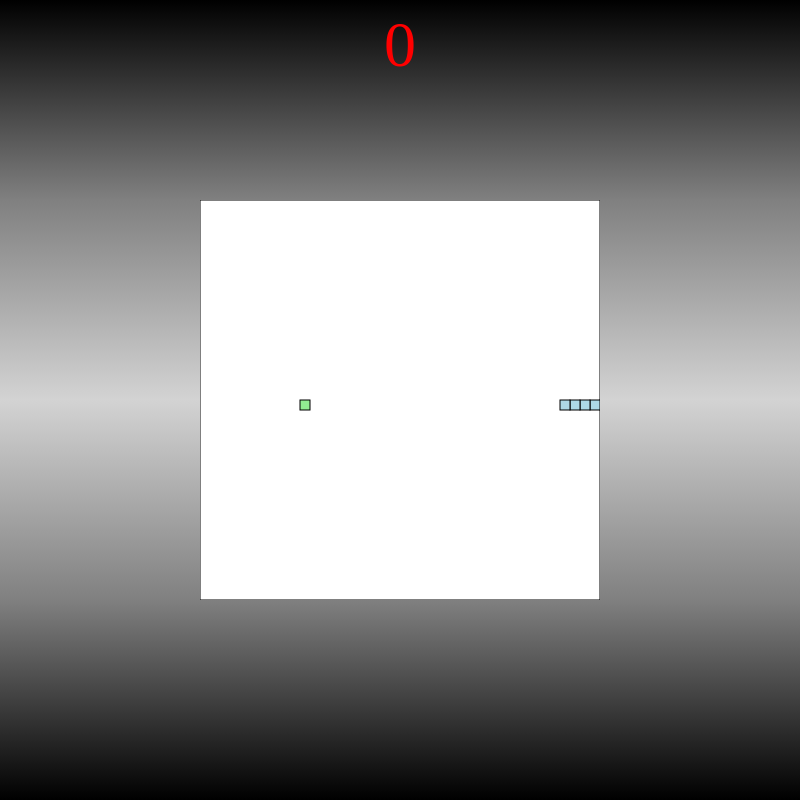
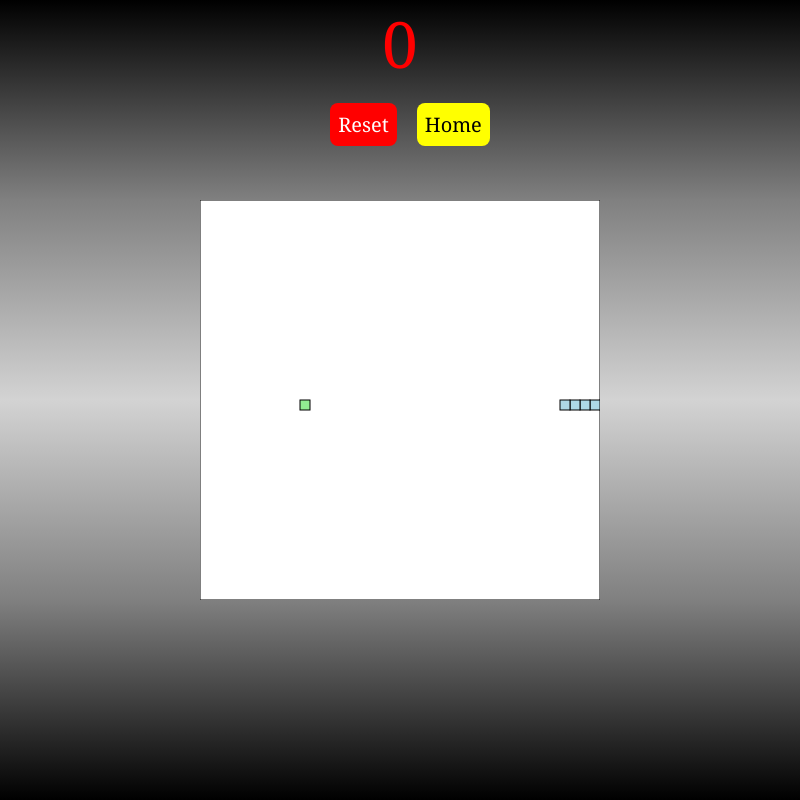
Before and after one commit to sKaiCzar/Electron-Arcade, an Electron app: page src/game/snake/snake.html in a window 800 px wide. Drawn offline with Linux system fonts and the light colour scheme.

Commit message:
snake-game edit and successful merging with tic-tac-toe

```diff
--- a/src/game/Tic-Tac-Toe/style.css
+++ b/src/game/Tic-Tac-Toe/style.css
@@ -55,6 +55,16 @@
   align-items: center;
   margin-top: 1em;
 }
+#exit{
+    background-color: yellow;
+    color: black;
+    padding: 8px;
+    border-radius: 8px;
+    border: none;
+    font-size: 20px;
+    margin-left: 1em;
+    cursor: pointer;
+}
 #reset {
   background-color: red;
   color: white;
--- a/src/game/snake/behaviour.js
+++ b/src/game/snake/behaviour.js
@@ -1,23 +1,23 @@
-document.addEventListener("DOMContentLoaded", function () {
-  pTag = document.querySelector("div");
-  newVal = document.createElement("p");
-  newVal.innerHTML = '';
-  pTag.appendChild(newVal);
-});
+// document.addEventListener("DOMContentLoaded", function () {
+//   pTag = document.querySelector("div");
+//   newVal = document.createElement("p");
+//   newVal.innerHTML = '';
+//   pTag.appendChild(newVal);
+// });
 // Async Tests Example
-/*
+
 window.onModulesLoaded = new Promise( function( resolve, reject ) {
   setTimeout(function() {
     pTag = document.querySelector("div");
     pTag.innerHTML = '';
     newVal = document.createElement("p");
-    newVal.innerHTML = 'Hello World';
+    newVal.innerHTML = '0';
     pTag.appendChild(newVal);
     resolve();
   }, 100)
 });
-*/
 
+let isGameActive = true;
 const board_border = 'black';
 const board_background = "white";
 const snake_col = 'lightblue';
@@ -46,6 +46,7 @@ let dy = 0;
 const snakeboard = document.getElementById("snakeboard");
 // Return a two dimensional drawing context
 const snakeboard_ctx = snakeboard.getContext("2d");
+new Promise(resolve => setTimeout(resolve, 1000));
 // Start game
 main();
 
@@ -56,7 +57,8 @@ document.addEventListener("keydown", change_direction);
 // main function called repeatedly to keep the game running
 function main() {
 
-    if (has_game_ended()) return;
+    if (has_game_ended())
+        return;
 
     changing_direction = false;
     setTimeout(function onTick() {
@@ -186,3 +188,30 @@ function move_snake() {
     snake.pop();
   }
 }
+
+
+function reset() {
+
+    snake = [
+      {x: 200, y: 200},
+      {x: 190, y: 200},
+      {x: 180, y: 200},
+      {x: 170, y: 200},
+      {x: 160, y: 200}
+    ]
+
+    score = 0;
+    changing_direction = false;
+
+    dx = 10;
+    // Vertical velocity
+    dy = 0;
+
+    new Promise(resolve => setTimeout(resolve, 1000));
+
+    // Start game
+    main();
+
+    gen_food();
+
+}
--- a/src/game/snake/snake.css
+++ b/src/game/snake/snake.css
@@ -1,3 +1,9 @@
+* {
+  margin: 0;
+  padding: 0;
+  font-family: Georgia, "Times New Roman", Times, serif;
+}
+
 html {
     height: 100%;
 }
@@ -5,6 +11,36 @@ html {
 body {
     background-image: linear-gradient(black ,grey, lightgrey, grey, black);
     background-repeat: no-repeat;
+}
+
+.controls {
+  display: flex;
+  flex-direction: row;
+  justify-content: center;
+  align-items: center;
+  margin-top: 1em;
+}
+
+#exit{
+    background-color: yellow;
+    color: black;
+    padding: 8px;
+    border-radius: 8px;
+    border: none;
+    font-size: 20px;
+    margin-left: 1em;
+    cursor: pointer;
+}
+
+#reset {
+  background-color: red;
+  color: white;
+  padding: 8px;
+  border-radius: 8px;
+  border: none;
+  font-size: 20px;
+  margin-left: 1em;
+  cursor: pointer;
 }
 
 #snakeboard {
--- a/src/game/snake/snake.html
+++ b/src/game/snake/snake.html
@@ -7,6 +7,16 @@
   <body>
     <div id="score">0</div>
     <canvas id="snakeboard" width="400" height="400"></canvas>
+    <section class="controls">
+        <div class="btn">
+          <button id="reset" onclick="reset()">Reset</button>
+        </div>
+      <div class="btn">
+          <a href="../../index.html">
+              <button id="exit">Home</button>
+          </a>
+      </div>
+    </section>
   </body>
   <script type="text/javascript" src="./behaviour.js" charset="utf-8"></script>
 </html>
--- a/src/index.js
+++ b/src/index.js
@@ -11,7 +11,7 @@ const createWindow = () => {
   // Create the browser window.
   const mainWindow = new BrowserWindow({
     width: 800,
-    height: 600,
+    height: 800,
     webPreferences: {
         //devTools: false,
       nodeIntegration: true,
```
Also changed, not shown: src/game/Tic-Tac-Toe/index.html (+5 -0 lines), src/index.html (+1 -1 lines).
